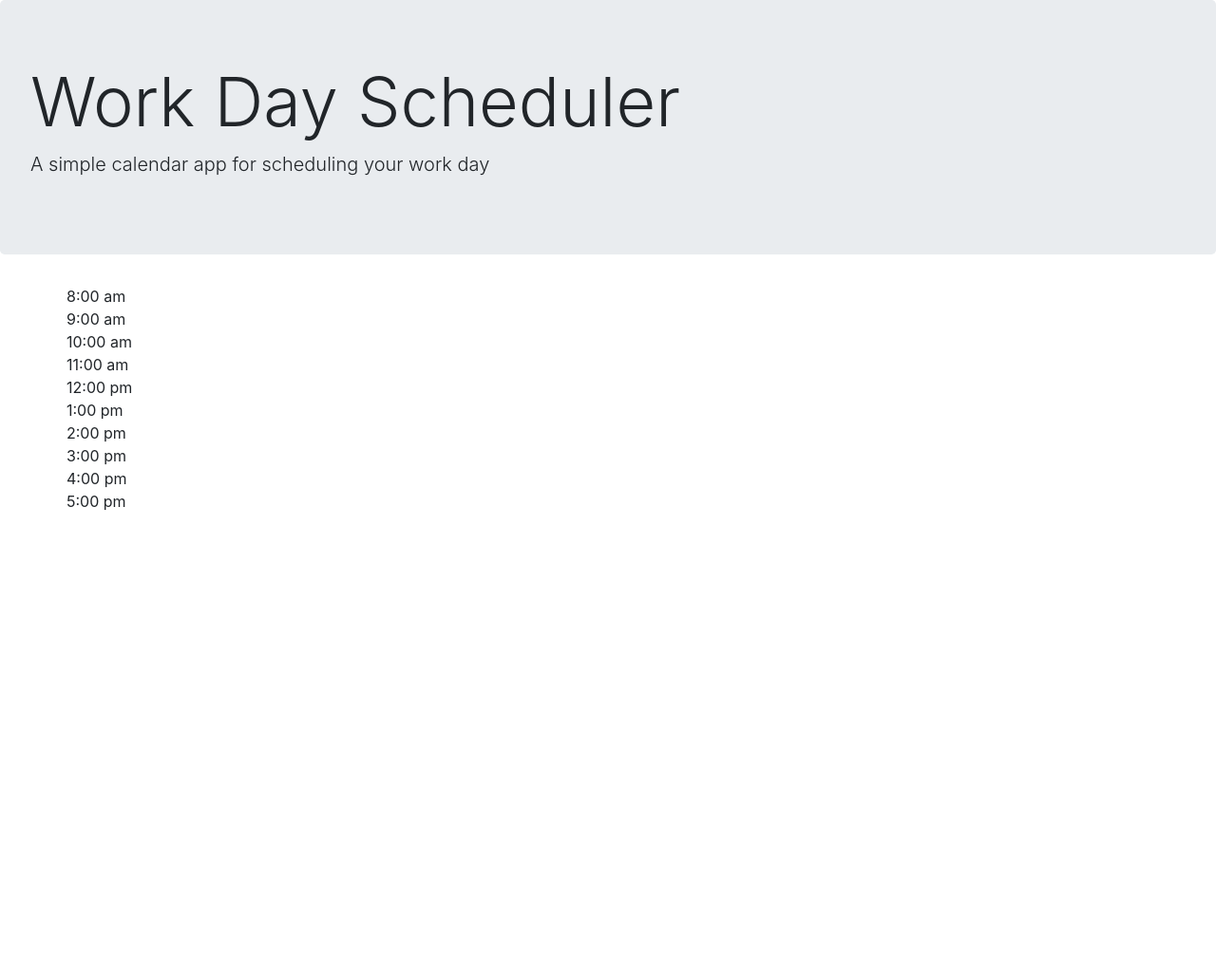
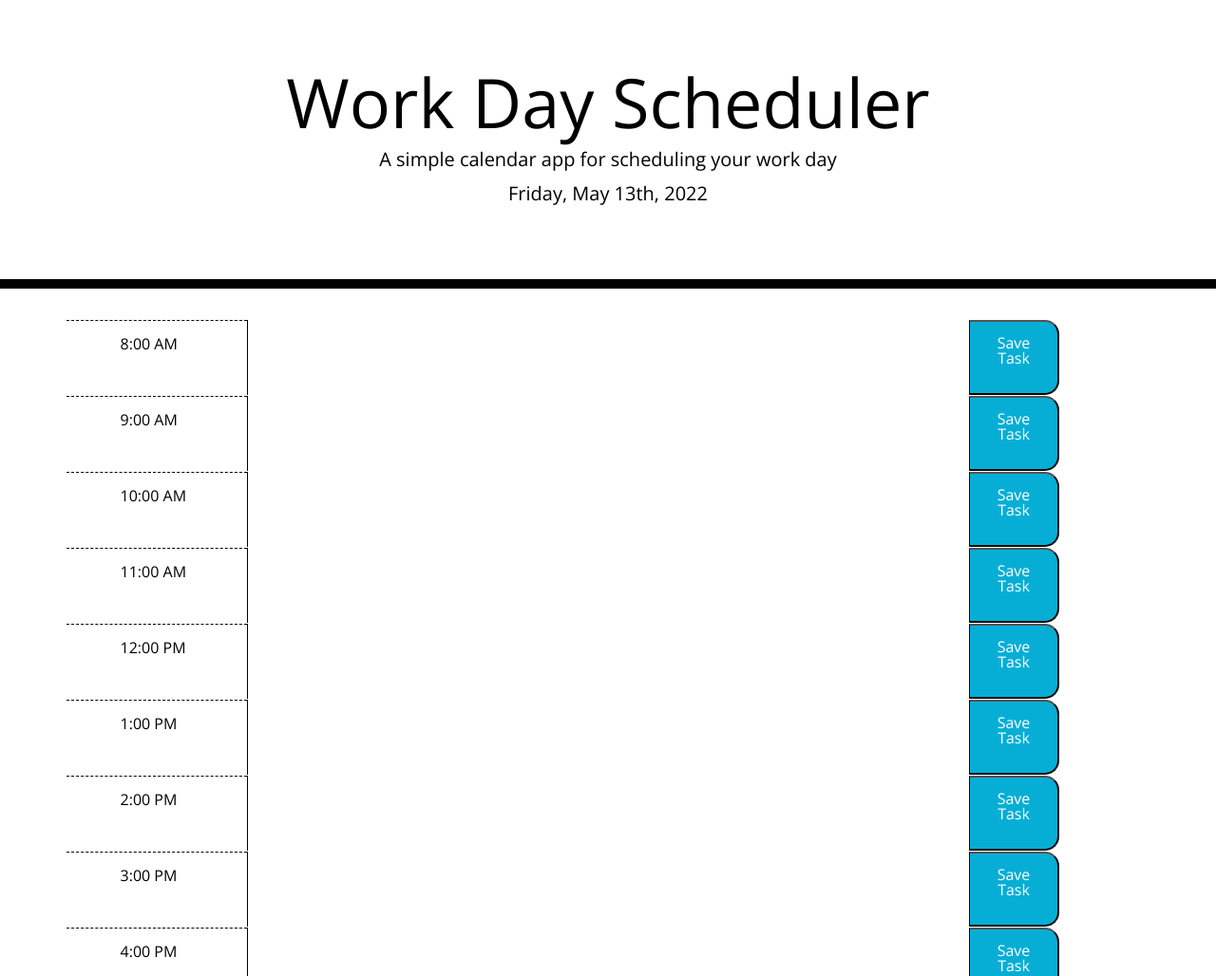
Before and after one commit to shorty008/work-day-scheduler, a plain HTML site: page index.html in a window 1280 px wide. Shown: the top 1028 px of the page at 95% size. Before the commit the page ends 800 px from the top, so only its background shows below. Drawn offline with nearby package versions, Linux system fonts and the light colour scheme.

Commit message:
updated index file and added date to top

```diff
--- a/assets/js/script.js
+++ b/assets/js/script.js
@@ -0,0 +1,7 @@
+// Capture and set current day on the planner page
+var todayDate = function (){
+    var date = moment().format("dddd" + ", " + "MMMM Do" + ", " + "YYYY");
+    $("#currentDay").append(date);
+}
+
+todayDate();
--- a/index.html
+++ b/index.html
@@ -18,7 +18,7 @@
       href="https://fonts.googleapis.com/css?family=Open+Sans&display=swap"
       rel="stylesheet"
     />
-    <link rel="stylesheet" href="style.css" />
+    <link rel="stylesheet" href="./assets/css/style.css" />
     <title>Work Day Scheduler</title>
   </head>
 
@@ -30,69 +30,88 @@
     </header>
 
     <div class="container">
-      <div class="row" id="8am">
-        <div clss = "hour col-1">
-          8:00 am
+      <div id = "8am" class = "row">
+        <div class = "hour col-2">
+          8:00 AM
         </div>
+        <textarea class = "description col-8"></textarea>
+        <button class = "saveBtn col-1"><p>Save Task</p></button>
       </div>
 
-      <div class="row" id="9am">
-        <div clss = "hour col-1">
-          9:00 am
+      <div id = "9am" class = "row">
+        <div class = "hour col-2">
+          9:00 AM
         </div>
+        <textarea class = "description col-8"></textarea>
+        <button class = "saveBtn col-1"><p>Save Task</p></button>
       </div>
 
-      <div class="row" id="10am">
-        <div clss = "hour col-1">
-          10:00 am
+      <div id = "10am" class = "row">
+        <div class = "hour col-2">
+          10:00 AM
         </div>
+        <textarea class = "description col-8"></textarea>
+        <button class = "saveBtn col-1"><p>Save Task</p></button>
       </div>
 
-      <div class="row" id="11am">
-        <div clss = "hour col-1">
-          11:00 am
+      <div id = "11am" class = "row">
+        <div class = "hour col-2">
+          11:00 AM
         </div>
+        <textarea class = "description col-8"></textarea>
+        <button class = "saveBtn col-1"><p>Save Task</p></button>
       </div>
 
-      <div class="row" id="12pm">
-        <div clss = "hour col-1">
-          12:00 pm
+      <div id = "12pm" class = "row">
+        <div class = "hour col-2">
+          12:00 PM
         </div>
+        <textarea class = "description col-8"></textarea>
+        <button class = "saveBtn col-1"><p>Save Task</p></button>
       </div>
 
-      <div class="row" id="1pm">
-        <div clss = "hour col-1">
-          1:00 pm
+      <div id = "1pm" class = "row">
+        <div class = "hour col-2">
+          1:00 PM
         </div>
+        <textarea class = "description col-8"></textarea>
+        <button class = "saveBtn col-1"><p>Save Task</p></button>
       </div>
 
-      <div class="row" id="2pm">
-        <div clss = "hour col-1">
-          2:00 pm
+      <div id = "2pm" class = "row">
+        <div class = "hour col-2">
+          2:00 PM
         </div>
+        <textarea class = "description col-8"></textarea>
+        <button class = "saveBtn col-1"><p>Save Task</p></button>
       </div>
 
-      <div class="row" id="3pm">
-        <div clss = "hour col-1">
-          3:00 pm
+      <div id = "3pm" class = "row">
+        <div class = "hour col-2">
+          3:00 PM
         </div>
+        <textarea class = "description col-8"></textarea>
+        <button class = "saveBtn col-1"><p>Save Task</p></button>
       </div>
 
-      <div class="row" id="4pm">
-        <div clss = "hour col-1">
-          4:00 pm
+      <div id = "4pm" class = "row">
+        <div class = "hour col-2">
+          4:00 PM
         </div>
+        <textarea class = "description col-8"></textarea>
+        <button class = "saveBtn col-1"><p>Save Task</p></button>
       </div>
 
-      <div class="row" id="5pm">
-        <div clss = "hour col-1">
-          5:00 pm
+      <div id = "5pm" class = "row">
+        <div class = "hour col-2">
+          5:00 PM
         </div>
+        <textarea class = "description col-8"></textarea>
+        <button class = "saveBtn col-1"><p>Save Task</p></button>
       </div>
-
-    </div>
 
     <script src="https://code.jquery.com/jquery-3.4.1.min.js"></script>
     <script src="https://cdnjs.cloudflare.com/ajax/libs/moment.js/2.24.0/moment.min.js"></script>
+    <script src="./assets/js/script.js"></script>
   </body>
 </html>
```
Also changed, not shown: assets/css/style.css (renamed from assets/css/styles.css).
